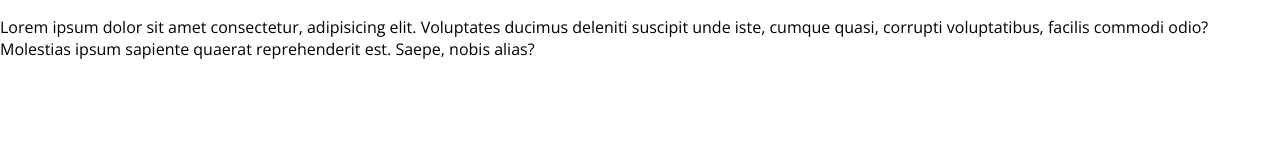
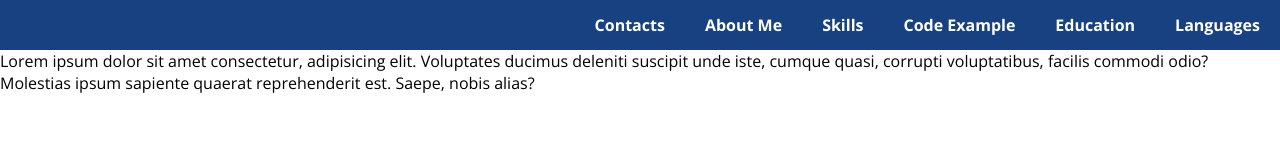
Before and after one commit to nickosha/rsschool-cv, a plain HTML site: page index.html in a window 1280 px wide. Drawn offline with nearby package versions, Linux system fonts and the light colour scheme.

Commit message:
feat: add header

```diff
--- a/index.html
+++ b/index.html
@@ -12,6 +12,20 @@
     <link href="https://fonts.googleapis.com/css2?family=Open+Sans:ital,wght@0,400;0,700;0,800;1,300;1,400;1,600&display=swap" rel="stylesheet">
 </head>
 <body>
+    <header class="header">
+        <div class="container">
+            <nav class="nav">
+                <ul class="nav-list">
+                    <li class="nav-item"><a href="#" class="nav-link">Contacts</a></li>
+                    <li class="nav-item"><a href="#" class="nav-link">About Me</a></li>
+                    <li class="nav-item"><a href="#" class="nav-link">Skills</a></li>
+                    <li class="nav-item"><a href="#" class="nav-link">Code Example</a></li>
+                    <li class="nav-item"><a href="#" class="nav-link">Education</a></li>
+                    <li class="nav-item"><a href="#" class="nav-link">Languages</a></li>
+                </ul>
+            </nav>
+        </div>
+    </header>
     <p>Lorem ipsum dolor sit amet consectetur, adipisicing elit. Voluptates ducimus deleniti suscipit unde iste, cumque quasi, corrupti voluptatibus, facilis commodi odio? Molestias ipsum sapiente quaerat reprehenderit est. Saepe, nobis alias?</p>
 </body>
 </html>
--- a/style.css
+++ b/style.css
@@ -1,10 +1,38 @@
 * {
     box-sizing: border-box;
+    margin: 0;
+    padding: 0;
+}
+
+html {
+    scroll-behavior: smooth;
 }
 
 body {
-    margin: 0;
-    padding: 0;
-
     font-family: 'Open Sans', sans-serif;
 }
+
+.container {
+    max-width: 1440px;
+    margin: 0 auto;
+}
+
+.nav {
+    background-color: #174180;
+}
+
+.nav-list {
+    display: flex;
+    justify-content: flex-end;
+    align-items: center;
+    list-style: none;
+}
+
+.nav-link {
+    text-decoration: none;
+    padding: 0 20px;
+    line-height: 50px;
+    font-weight: 700;
+    font-size: 16px;
+    color: #fff;
+}
```
